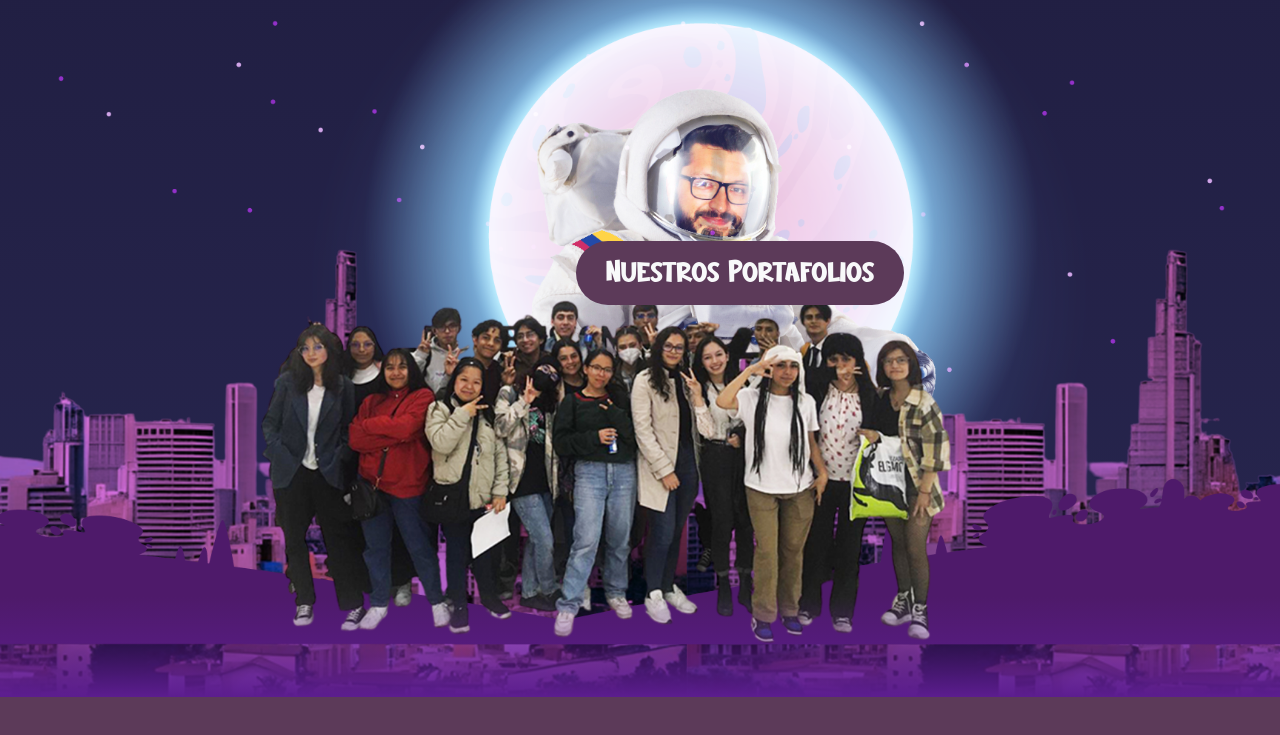
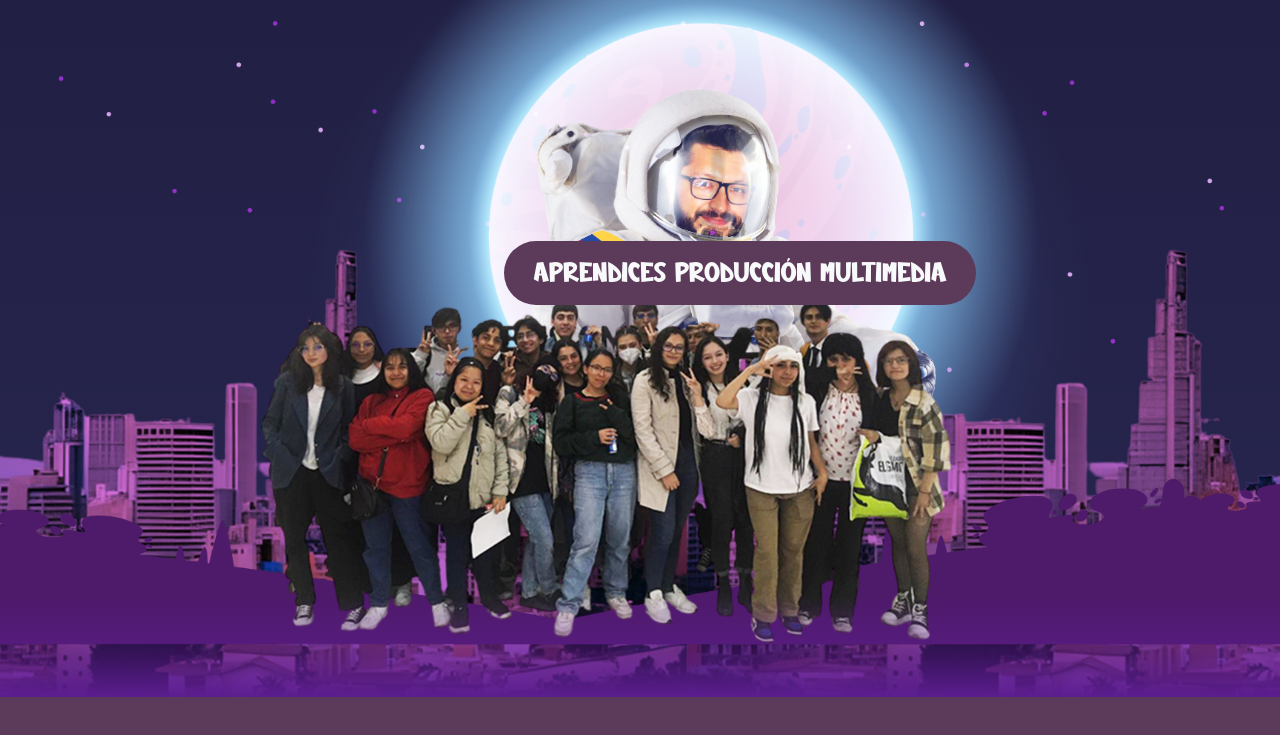
Before and after one commit to pacgrafica/gitmulti, a plain HTML site: page index.html in a window 1280 px wide. Shown: the part 119-854 px from the top of the page. Drawn offline with nearby package versions, Linux system fonts and the light colour scheme.

Commit message:
he cambiado el texto nuestros aprendices por aprendices producción multimedia en el archivo index.html

```diff
--- a/index.html
+++ b/index.html
@@ -55,7 +55,7 @@
       </nav>
       <section class="imagenes">
         <img src="assests/estrellas.png" id="estrellas">
-        <a href="#sec1" id="btn" class="text-light mb-5">Nuestros Portafolios</a>
+        <a href="#sec1" id="btn" class="text-light mb-5">aprendices producción multimedia</a>
         <img src="assests/jlopez.png" id="luna">
         <img src="assests/monta.png" id="monta">
         <img src="assests/pasto.png" id="pasto">
```
